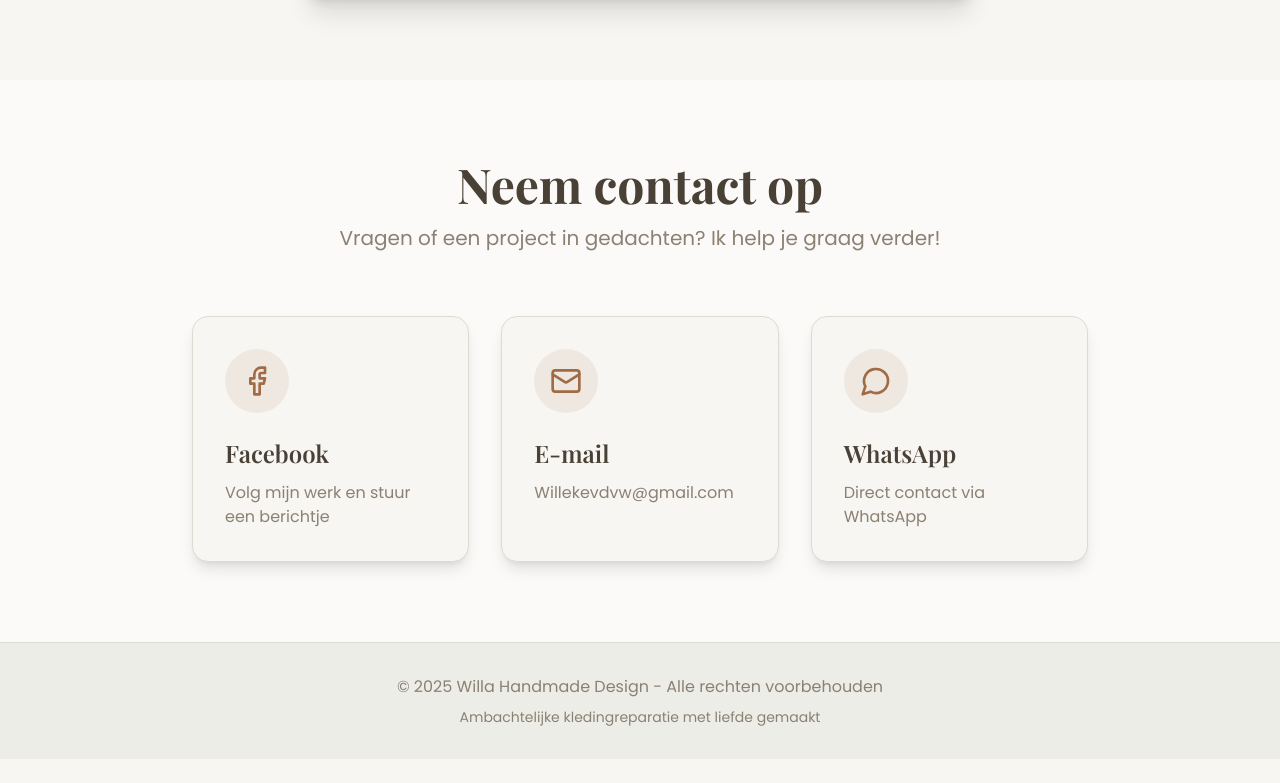
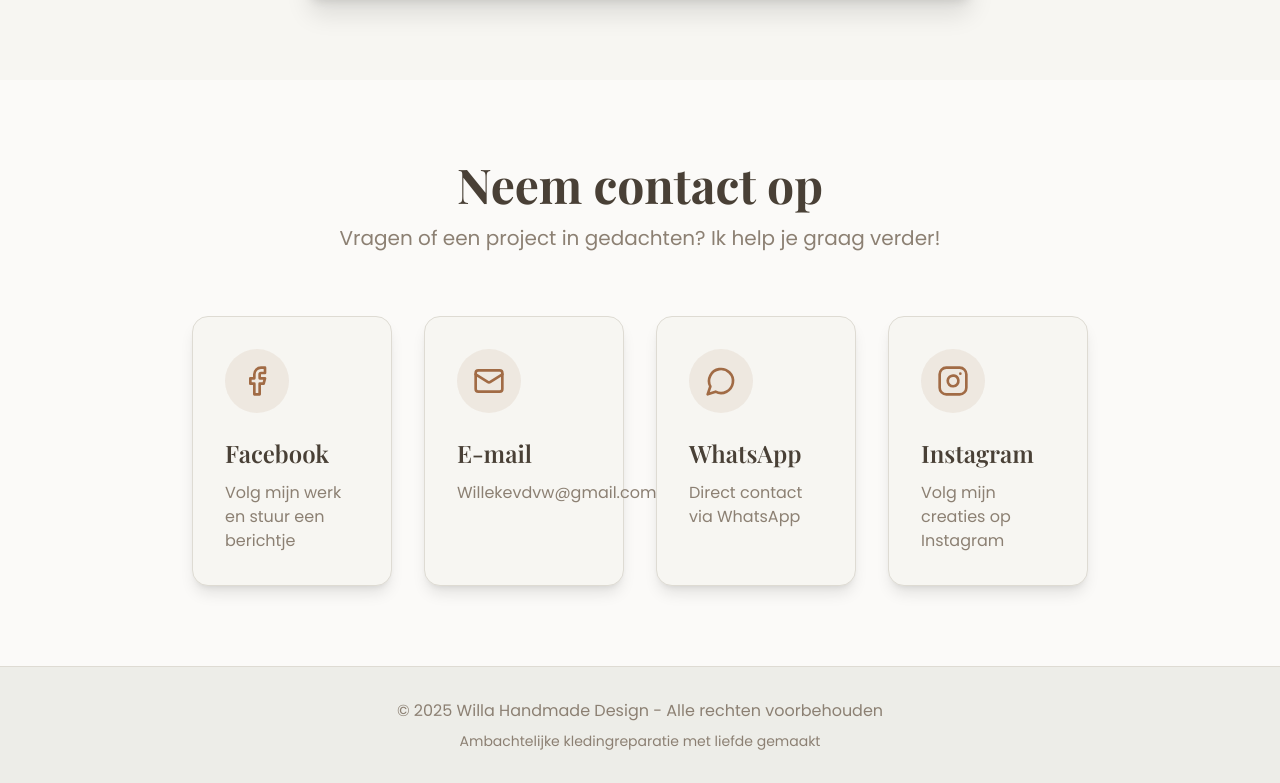
Before and after one commit to McMadA/willa-handmade-studio, a React (Vite) app: page / in a window 1280 px wide. Shown: the part 4354-5137 px from the top of the page. Before the commit the page ends 5113 px from the top, so only its background shows below. Built offline with nearby package versions, Linux system fonts and the light colour scheme; the HTML template or start-up script is replaced by a standard one.

Commit message:
Add Instagram link to contact

```diff
--- a/src/components/Contact.tsx
+++ b/src/components/Contact.tsx
@@ -1,4 +1,4 @@
-import { Facebook, Mail, MessageCircle } from "lucide-react";
+import { Facebook, Mail, MessageCircle, Instagram } from "lucide-react";
 
 const Contact = () => {
   return (
@@ -13,7 +13,7 @@ const Contact = () => {
           </p>
         </div>
 
-        <div className="max-w-4xl mx-auto grid md:grid-cols-3 gap-8">
+        <div className="max-w-4xl mx-auto grid md:grid-cols-2 lg:grid-cols-4 gap-8">
           <a
             href="https://www.facebook.com/willahandmadedesign/"
             target="_blank"
@@ -62,6 +62,23 @@ const Contact = () => {
               Direct contact via WhatsApp
             </p>
           </a>
+
+          <a
+            href="https://www.instagram.com/willa_handmade_style__/"
+            target="_blank"
+            rel="noopener noreferrer"
+            className="bg-background p-8 rounded-2xl shadow-lg hover:shadow-xl transition-all duration-300 hover:-translate-y-2 border border-border group"
+          >
+            <div className="w-16 h-16 bg-primary/10 rounded-full flex items-center justify-center mb-6 group-hover:bg-primary/20 transition-colors">
+              <Instagram className="w-8 h-8 text-primary" />
+            </div>
+            <h3 className="font-playfair text-2xl font-semibold text-foreground mb-3">
+              Instagram
+            </h3>
+            <p className="font-poppins text-muted-foreground">
+              Volg mijn creaties op Instagram
+            </p>
+          </a>
         </div>
       </div>
     </section>
```
